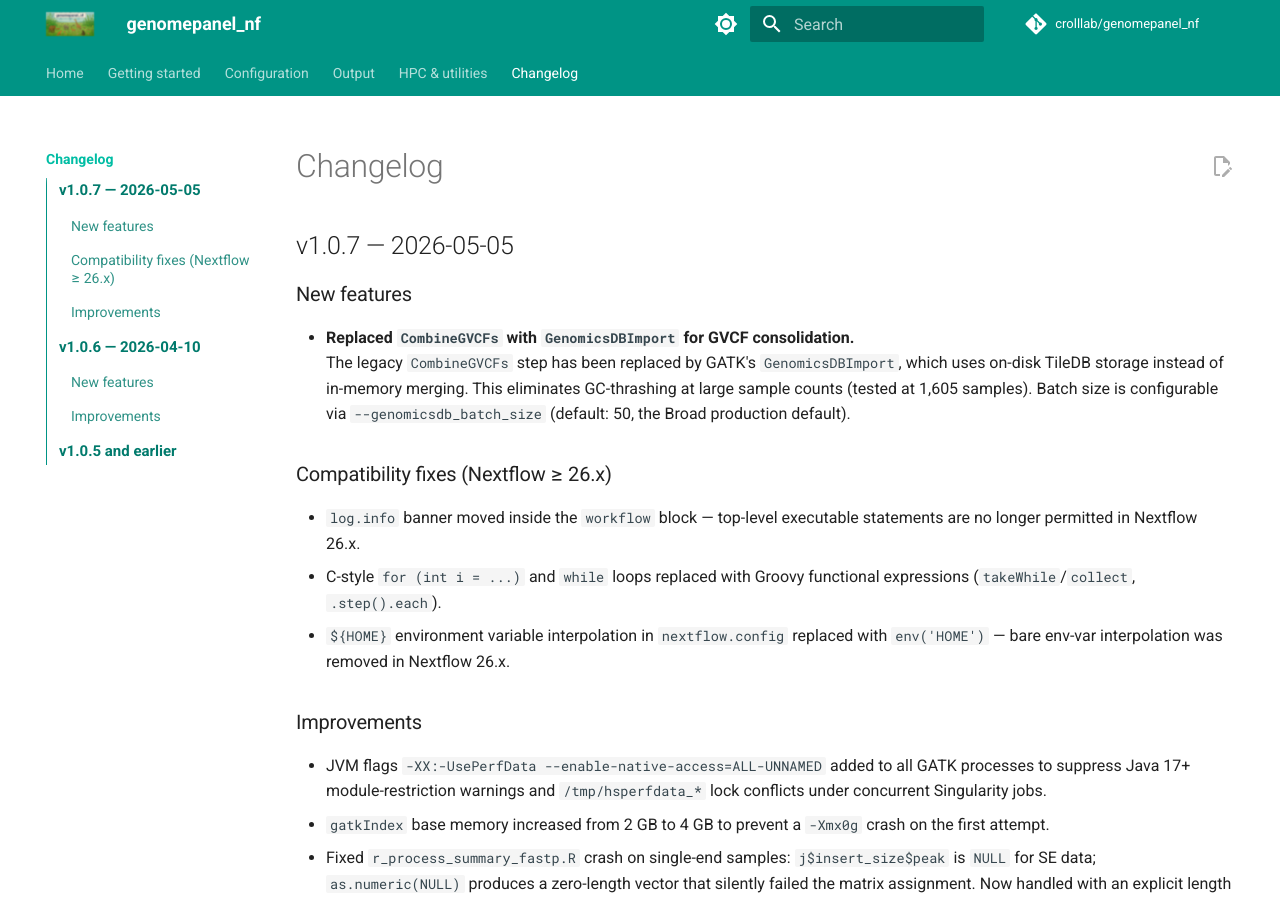
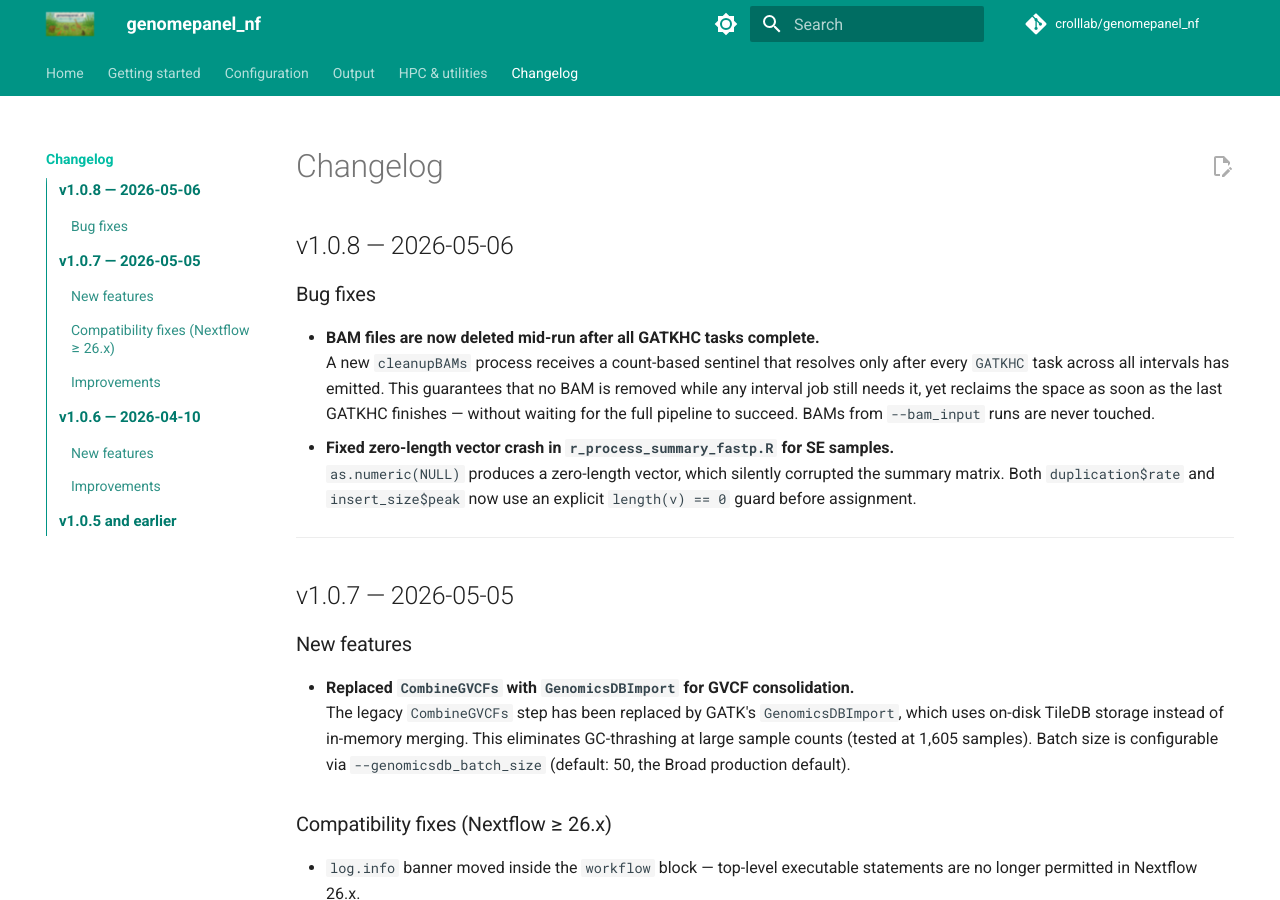
Before and after one commit to crolllab/genomepanel_nf, an MkDocs documentation site: the page built from docs/changelog.md, in a window 1280 px wide and 900 px high. Built offline with MkDocs 1.6.1 and Material for MkDocs 9.7.7, drawn with Linux system fonts in a browser that asks for light colours; comment, search, counter and statistics services are not loaded; the version menu is left out.

Commit message:
Release v1.0.8

```diff
--- a/docs/changelog.md
+++ b/docs/changelog.md
@@ -1,4 +1,15 @@
 # Changelog
+
+## v1.0.8 — 2026-05-06
+
+### Bug fixes
+
+- **BAM files are now deleted mid-run after all GATKHC tasks complete.**
+  A new `cleanupBAMs` process receives a count-based sentinel that resolves only after every `GATKHC` task across all intervals has emitted. This guarantees that no BAM is removed while any interval job still needs it, yet reclaims the space as soon as the last GATKHC finishes — without waiting for the full pipeline to succeed. BAMs from `--bam_input` runs are never touched.
+- **Fixed zero-length vector crash in `r_process_summary_fastp.R` for SE samples.**
+  `as.numeric(NULL)` produces a zero-length vector, which silently corrupted the summary matrix. Both `duplication$rate` and `insert_size$peak` now use an explicit `length(v) == 0` guard before assignment.
+
+---
 
 ## v1.0.7 — 2026-05-05
 
```
Also changed, not shown: docs/index.md (+5 -0 lines), 6 other files.
